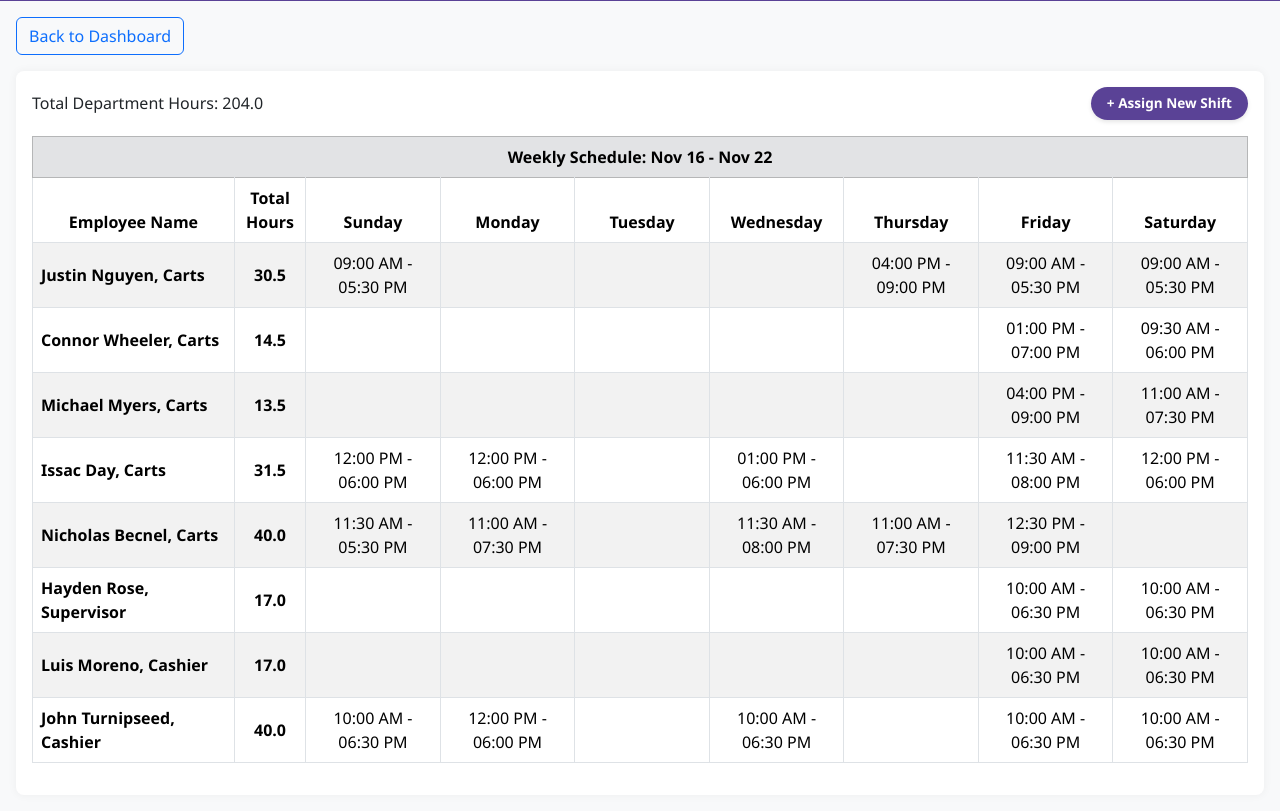
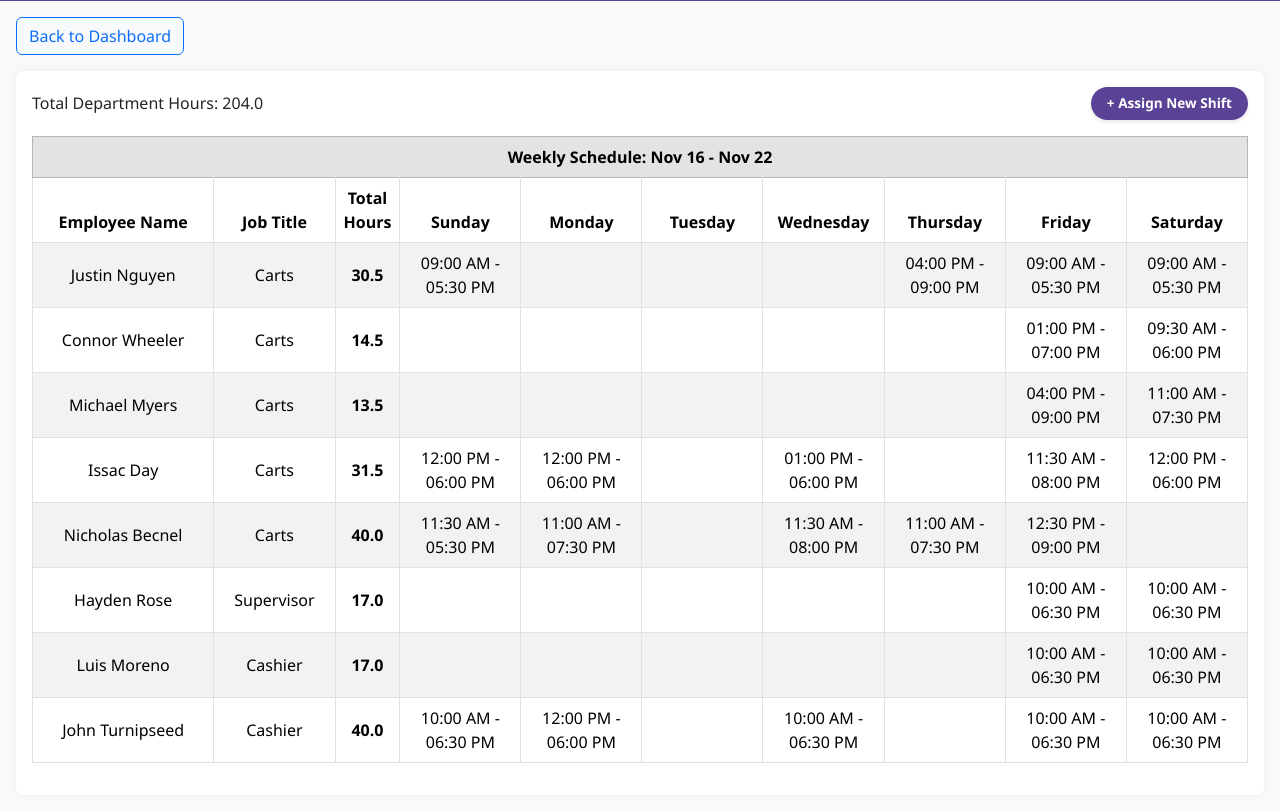
Before and after one commit to jnguy2832/Listco-Supervisor-Terminal, a Django app: page /weeklySchedule/ in a window 1280 px wide. Shown: the part 263-1074 px from the top of the page. Run offline with Django 5.2, Linux system fonts and the light colour scheme; data comes from the database, SQL or seed files in the repository; both versions use the stored data as it was after the commit.

Commit message:
I updated literally all HTML

```diff
--- a/Terminal/BreakScheduler/Templates/carts.html
+++ b/Terminal/BreakScheduler/Templates/carts.html
@@ -5,6 +5,7 @@
   <meta name="viewport" content="width=device-width, initial-scale=1.0"/>
   <title>Carts Department</title>
   <link href="https://cdn.jsdelivr.net/npm/bootstrap@5.3.3/dist/css/bootstrap.min.css" rel="stylesheet"/>
+  <link rel="icon" href="/static/logo.png">
   <style>
     body {
       background-color: #fff8f0;
--- a/Terminal/BreakScheduler/Templates/cashiers.html
+++ b/Terminal/BreakScheduler/Templates/cashiers.html
@@ -5,6 +5,7 @@
   <meta name="viewport" content="width=device-width, initial-scale=1.0"/>
   <title>Cashiers Today</title>
   <link href="https://cdn.jsdelivr.net/npm/bootstrap@5.3.3/dist/css/bootstrap.min.css" rel="stylesheet"/>
+  <link rel="icon" href="/static/logo.png">
   <style>
     body {
       background-color: #fff8f0;
--- a/Terminal/BreakScheduler/Templates/dashboard.html
+++ b/Terminal/BreakScheduler/Templates/dashboard.html
@@ -5,6 +5,7 @@
   <meta name="viewport" content="width=device-width, initial-scale=1.0" />
   <title>Listco Supervisor Dashboard</title>
   <link href="https://cdn.jsdelivr.net/npm/bootstrap@5.3.3/dist/css/bootstrap.min.css" rel="stylesheet" />
+  <link rel="icon" href="/static/logo.png">
 
   <style>
     body {
@@ -160,11 +161,14 @@
   <div class="menu-buttons">
     <a href="/weeklySchedule/">🗓️ Weekly Schedule</a>
     <a href="/break/">👥 Break Portal</a>
+    <!--
     <a href="/carts/">🛒 Carts</a>
     <a href="/supervisor/">🧑‍💼 Supervisors</a>
     <a href="/cashier/">🧾 Cashiers</a>
     <a href="/gas_station/">⛽ Gas Station</a>
     <a href="/food_court/">🍴 Food Court</a>
+    -->
+    <img src="/static/logo.png" alt="Logo">
   </div>
 
   <script>
--- a/Terminal/BreakScheduler/Templates/food_court.html
+++ b/Terminal/BreakScheduler/Templates/food_court.html
@@ -5,6 +5,7 @@
   <meta name="viewport" content="width=device-width, initial-scale=1.0"/>
   <title>Food Court</title>
   <link href="https://cdn.jsdelivr.net/npm/bootstrap@5.3.3/dist/css/bootstrap.min.css" rel="stylesheet"/>
+  <link rel="icon" href="/static/logo.png">
   <style>
     body {
       background-color: #fff8f0;
--- a/Terminal/BreakScheduler/Templates/gas_station.html
+++ b/Terminal/BreakScheduler/Templates/gas_station.html
@@ -5,6 +5,7 @@
   <meta name="viewport" content="width=device-width, initial-scale=1.0"/>
   <title>Gas Station Department</title>
   <link href="https://cdn.jsdelivr.net/npm/bootstrap@5.3.3/dist/css/bootstrap.min.css" rel="stylesheet"/>
+  <link rel="icon" href="/static/logo.png">
   <style>
     body {
       background-color: #fff8f0;
--- a/Terminal/BreakScheduler/Templates/schedule.html
+++ b/Terminal/BreakScheduler/Templates/schedule.html
@@ -5,6 +5,7 @@
   <meta name="viewport" content="width=device-width, initial-scale=1.0"/>
   <title>Weekly Shift Schedule</title>
   <link href="https://cdn.jsdelivr.net/npm/bootstrap@5.3.3/dist/css/bootstrap.min.css" rel="stylesheet"/>
+  <link rel="icon" href="/static/logo.png">
   <style>
     body {
       background-color: #f8f9fa;
@@ -129,12 +130,13 @@
       <table class="table table-striped table-bordered text-center align-middle">
         <thead>
             <tr class="table-secondary">
-                <th colspan="9">
+                <th colspan="10">
                     Weekly Schedule: {{ week_start|date:"M d" }} - {{ week_end|date:"M d" }}
                 </th>
             </tr>
             <tr>
                 <th style="width: 15%;">Employee Name</th>
+                <th style="width: 10%;">Job Title</th>
                 <th style="width: 5%;">Total Hours</th>
                 <th style="width: 10%;">Sunday</th>
                 <th style="width: 10%;">Monday</th>
@@ -148,8 +150,11 @@
         <tbody id="scheduleBody">
           {% for employee_schedule in schedule_data %}
           <tr>
-              <td class="text-start fw-bold">
-                  {{ employee_schedule.employee.first_name }} {{ employee_schedule.employee.last_name }}, {{ employee_schedule.employee.job_title }}
+              <td>
+                  {{ employee_schedule.employee.first_name }} {{ employee_schedule.employee.last_name }}
+              </td>
+              <td>
+                {{ employee_schedule.employee.job_title}}
               </td>
               <td class="fw-bold">
                   {{ employee_schedule.total_hours }}
@@ -184,7 +189,7 @@
               <select name="employee" class="form-select" required>
                 <option value="" disabled selected>Select employee</option>
                 {% for emp in employees %}
-                  <option value="{{ emp.id  }}">{{ emp.first_name }}, {{ emp.last_name }}</option>
+                  <option value="{{ emp.id  }}">{{ emp.first_name }} {{ emp.last_name }}, {{ emp.job_title }}</option>
                 {% endfor %}
               </select>
             </div>
--- a/Terminal/BreakScheduler/Templates/supervisors.html
+++ b/Terminal/BreakScheduler/Templates/supervisors.html
@@ -5,6 +5,7 @@
   <meta name="viewport" content="width=device-width, initial-scale=1.0"/>
   <title>Supervisors</title>
   <link href="https://cdn.jsdelivr.net/npm/bootstrap@5.3.3/dist/css/bootstrap.min.css" rel="stylesheet"/>
+  <link rel="icon" href="/static/logo.png">
   <style>
     body {
       background-color: #fff8f0;
```
Also changed, not shown: Terminal/BreakScheduler/Templates/breaks.html (+4 -3 lines), Terminal/db.sqlite3.
